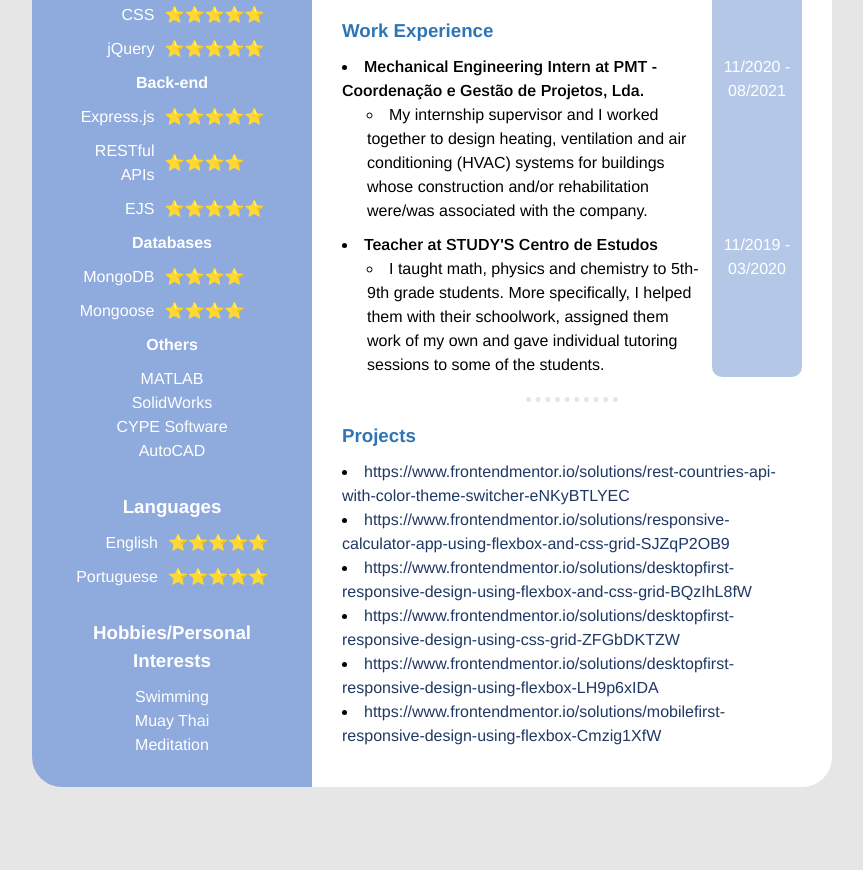
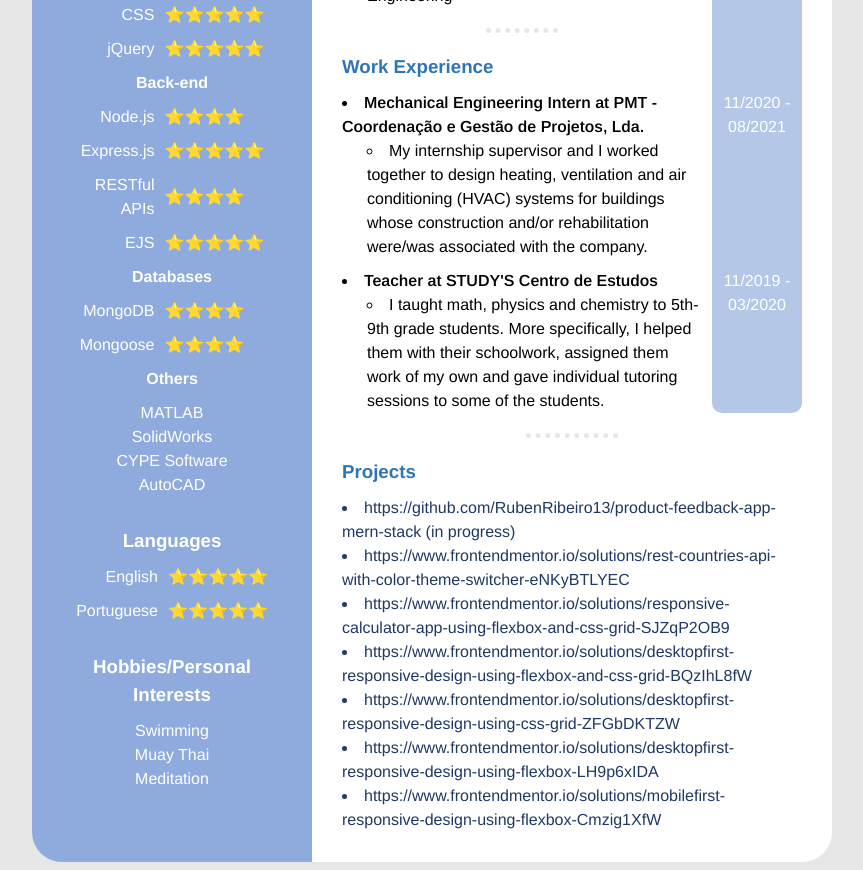
Before and after one commit to RubenRibeiro13/curriculum-vitae, a website: page success.html in a window 1280 px wide. Shown: the part 660-1530 px from the top of the page, without its empty margins (208-1071 px from the left). Before the commit the page ends 1455 px from the top, so only its background shows below. Drawn offline with nearby package versions, Linux system fonts and the light colour scheme.

Commit message:
5th commit

```diff
--- a/success.html
+++ b/success.html
@@ -40,18 +40,23 @@
         <p class="rating">⭐⭐⭐⭐⭐</p>
         <p class="rated-skill">jQuery</p>
         <p class="rating">⭐⭐⭐⭐⭐</p>
+
         <h4>Back-end</h4>
+        <p class="rated-skill">Node.js</p>
+        <p class="rating">⭐⭐⭐⭐</p>
         <p class="rated-skill">Express.js</p>
         <p class="rating">⭐⭐⭐⭐⭐</p>
         <p class="rated-skill">RESTful APIs</p>
         <p class="rating">⭐⭐⭐⭐</p>
         <p class="rated-skill">EJS</p>
         <p class="rating">⭐⭐⭐⭐⭐</p>
+
         <h4>Databases</h4>
         <p class="rated-skill">MongoDB</p>
         <p class="rating">⭐⭐⭐⭐</p>
         <p class="rated-skill">Mongoose</p>
         <p class="rating">⭐⭐⭐⭐</p>
+
         <h4>Others</h4>
         <ul class="non-rated-skills">
           <li>MATLAB</li>
@@ -81,7 +86,7 @@
     <div class="right-container">
 
       <h1>Ruben Ribeiro</h1>
-      <h2>Full-stack Developer | React.js | Node.js</h2>
+      <h2>Full-stack Developer | MongoDB | Express.js | React.js | Node.js</h2>
 
       <hr>
 
@@ -156,12 +161,33 @@
 
       <h3>Projects</h3>
       <ul>
-        <li><a href="https://www.frontendmentor.io/solutions/rest-countries-api-with-color-theme-switcher-eNKyBTLYEC">https://www.frontendmentor.io/solutions/rest-countries-api-with-color-theme-switcher-eNKyBTLYEC</a></li>
-        <li><a href="https://www.frontendmentor.io/solutions/responsive-calculator-app-using-flexbox-and-css-grid-SJZqP2OB9">https://www.frontendmentor.io/solutions/responsive-calculator-app-using-flexbox-and-css-grid-SJZqP2OB9</a></li>
-        <li><a href="https://www.frontendmentor.io/solutions/desktopfirst-responsive-design-using-flexbox-and-css-grid-BQzIhL8fW">https://www.frontendmentor.io/solutions/desktopfirst-responsive-design-using-flexbox-and-css-grid-BQzIhL8fW</a></li>
-        <li><a href="https://www.frontendmentor.io/solutions/desktopfirst-responsive-design-using-css-grid-ZFGbDKTZW">https://www.frontendmentor.io/solutions/desktopfirst-responsive-design-using-css-grid-ZFGbDKTZW</a></li>
-        <li><a href="https://www.frontendmentor.io/solutions/desktopfirst-responsive-design-using-flexbox-LH9p6xIDA">https://www.frontendmentor.io/solutions/desktopfirst-responsive-design-using-flexbox-LH9p6xIDA</a></li>
-        <li><a href="https://www.frontendmentor.io/solutions/mobilefirst-responsive-design-using-flexbox-Cmzig1XfW">https://www.frontendmentor.io/solutions/mobilefirst-responsive-design-using-flexbox-Cmzig1XfW</a></li>
+        <a href="https://github.com/RubenRibeiro13/product-feedback-app-mern-stack"><li>
+          https://github.com/RubenRibeiro13/product-feedback-app-mern-stack (in progress)
+        </li></a>
+
+        <a href="https://www.frontendmentor.io/solutions/rest-countries-api-with-color-theme-switcher-eNKyBTLYEC"><li>
+          https://www.frontendmentor.io/solutions/rest-countries-api-with-color-theme-switcher-eNKyBTLYEC
+        </li></a>
+
+        <a href="https://www.frontendmentor.io/solutions/responsive-calculator-app-using-flexbox-and-css-grid-SJZqP2OB9"><li>
+          https://www.frontendmentor.io/solutions/responsive-calculator-app-using-flexbox-and-css-grid-SJZqP2OB9
+        </li></a>
+
+        <a href="https://www.frontendmentor.io/solutions/desktopfirst-responsive-design-using-flexbox-and-css-grid-BQzIhL8fW"><li>
+          https://www.frontendmentor.io/solutions/desktopfirst-responsive-design-using-flexbox-and-css-grid-BQzIhL8fW
+        </li></a>
+
+        <a href="https://www.frontendmentor.io/solutions/desktopfirst-responsive-design-using-css-grid-ZFGbDKTZW"><li>
+          https://www.frontendmentor.io/solutions/desktopfirst-responsive-design-using-css-grid-ZFGbDKTZW
+        </li></a>
+
+        <a href="https://www.frontendmentor.io/solutions/desktopfirst-responsive-design-using-flexbox-LH9p6xIDA"><li>
+          https://www.frontendmentor.io/solutions/desktopfirst-responsive-design-using-flexbox-LH9p6xIDA
+        </li></a>
+
+        <a href="https://www.frontendmentor.io/solutions/mobilefirst-responsive-design-using-flexbox-Cmzig1XfW"><li>
+          https://www.frontendmentor.io/solutions/mobilefirst-responsive-design-using-flexbox-Cmzig1XfW
+        </li></a>
       </ul>
 
     </div>
```
